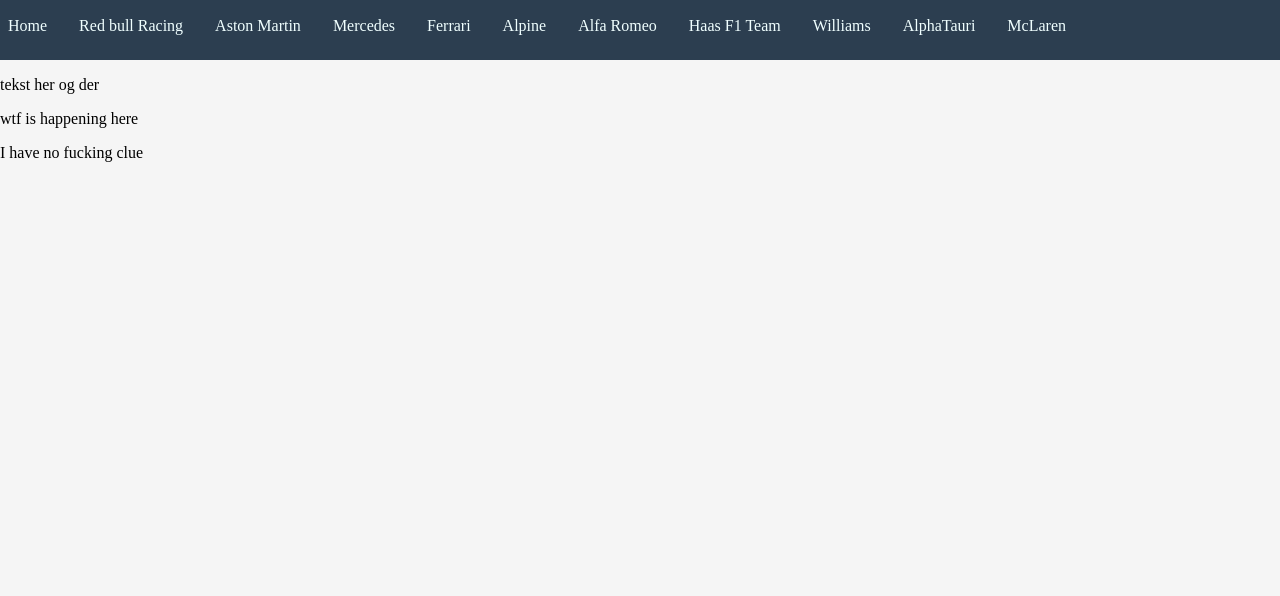
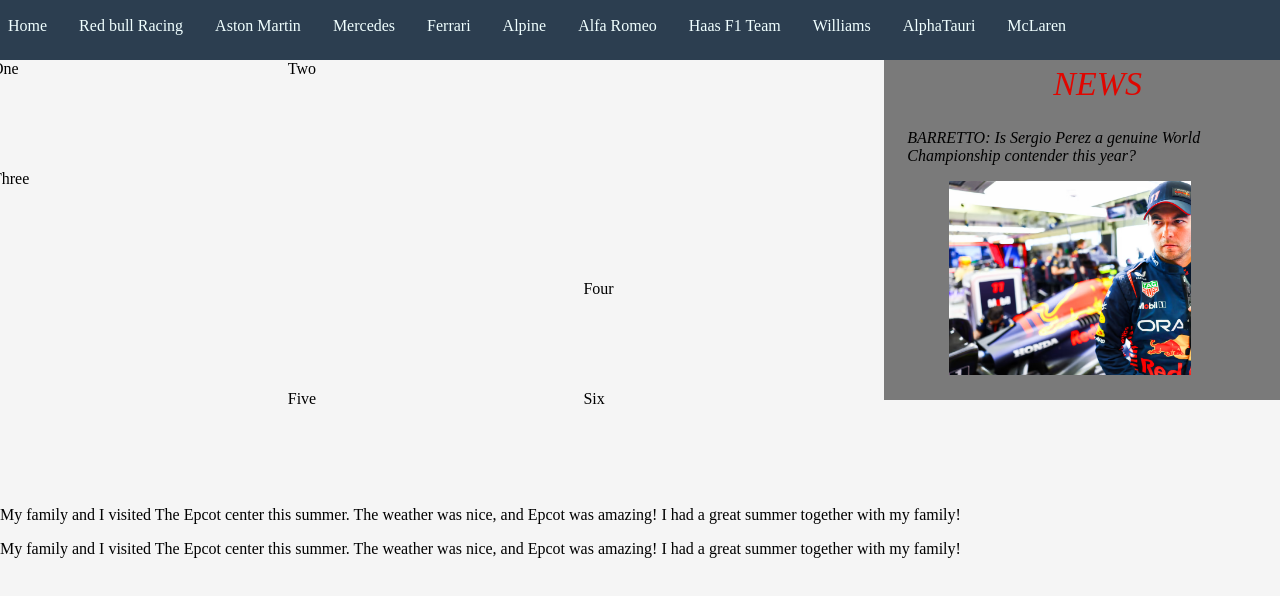
Before and after one commit to Hans4937/AfleveringsOpgave, a plain HTML site: page index.html in a window 1280 px wide. Drawn offline with Linux system fonts and the light colour scheme.

Commit message:
stage 1
going for a walk

```diff
--- a/css/style.css
+++ b/css/style.css
@@ -11,7 +11,7 @@ p{
     margin-left: 8px;
 }
 
-/* Body styling -- start*/
+/* Body styling-- start*/
 .bhomepage{
     background-color: whitesmoke;
 }
@@ -47,3 +47,65 @@ p{
     text-decoration: none;
 }
 /* Navigations bar-- slut*/
+
+/*aside things is going on here*/
+aside {
+    width: 30%;
+    padding-left: 15px;
+    margin-left: 15px;
+    float: right;
+    font-style: italic;
+    background-color: rgba(0, 0, 0, 0.5);
+    display: grid;
+  }
+
+.newscenter{
+    justify-self: center;
+    font-size: 34px;
+    color: #e10600;
+    margin-top: 5px;
+    margin-bottom: 10px;
+
+}
+
+.asidePerez{
+    object-fit: scale-down;
+    width: 75%;
+    height: auto;
+
+    object-position: 50px;
+    margin-bottom: 25px;
+}
+/*aside things has stopped here*/
+
+.wrapper {
+    display: grid;
+    grid-template-columns: repeat(3, 1fr);
+    gap: 10px;
+    grid-auto-rows: minmax(100px, auto);
+  }
+
+.one {
+    grid-column: 1 / 3;
+    grid-row: 1;
+  }
+  .two {
+    grid-column: 2 / 4;
+    grid-row: 1 / 3;
+  }
+  .three {
+    grid-column: 1;
+    grid-row: 2 / 5;
+  }
+  .four {
+    grid-column: 3;
+    grid-row: 3;
+  }
+  .five {
+    grid-column: 2;
+    grid-row: 4;
+  }
+  .six {
+    grid-column: 3;
+    grid-row: 4;
+  }
--- a/index.html
+++ b/index.html
@@ -26,15 +26,25 @@
 
 
     <div>
-        <p>
-            tekst her og der
-        </p>
         <aside>
-            <p>
-                wtf is happening here
-            </p>
+        <p class="newscenter">NEWS</p>
+        <p>BARRETTO: Is Sergio Perez a genuine World Championship contender this year?</p>
+        <img class="asidePerez" src="./img/image.avif" alt="Perez">
         </aside>
-        <p>I have no fucking clue</p>
+
+        <div class="wrapper">
+            <div class="one">One</div>
+            <div class="two">Two</div>
+            <div class="three">Three</div>
+            <div class="four">Four</div>
+            <div class="five">Five</div>
+            <div class="six">Six</div>
+          </div>
+
+
+
+        <p>My family and I visited The Epcot center this summer. The weather was nice, and Epcot was amazing! I had a great summer together with my family!</p>
+        <p>My family and I visited The Epcot center this summer. The weather was nice, and Epcot was amazing! I had a great summer together with my family!</p>
     </div>
 
 
```
Also changed, not shown: img/image.avif (added).
